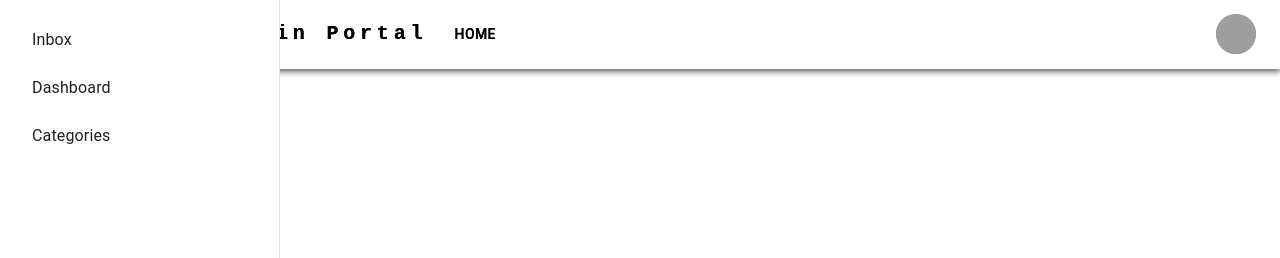
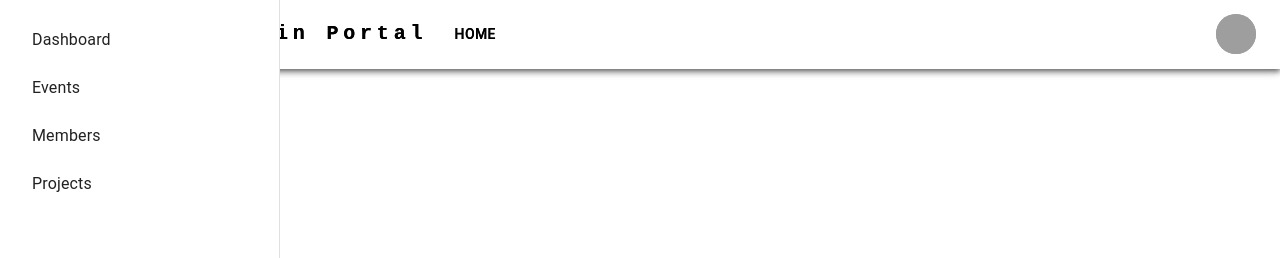
Before and after one commit to hack4impact-utk/internal-applications, a Next.js app in the folder apps/admin-portal/: page / in a window 1280 px wide. Shown: the top 258 px of the page. Built offline with nearby package versions, Linux system fonts and the light colour scheme; grey boxes are pictures that could not be loaded.

Commit message:
adding component link

```diff
--- a/apps/admin-portal/src/components/NavigationDrawer/index.tsx
+++ b/apps/admin-portal/src/components/NavigationDrawer/index.tsx
@@ -33,9 +33,10 @@ export default function NavigationDrawer() {
                }}
             >
                {/* What is being displayed */}
-               <NavigationDrawerItem text="Inbox" route="/inbox" />
                <NavigationDrawerItem text="Dashboard" route="/dashboard" />
-               <NavigationDrawerItem text="Categories" route="/categories" />
+               <NavigationDrawerItem text="Events" route="/event" />
+               <NavigationDrawerItem text="Members" route="/member" />
+               <NavigationDrawerItem text="Projects" route="/project" />
             </Box>
          </Box>
       </Drawer>
```
